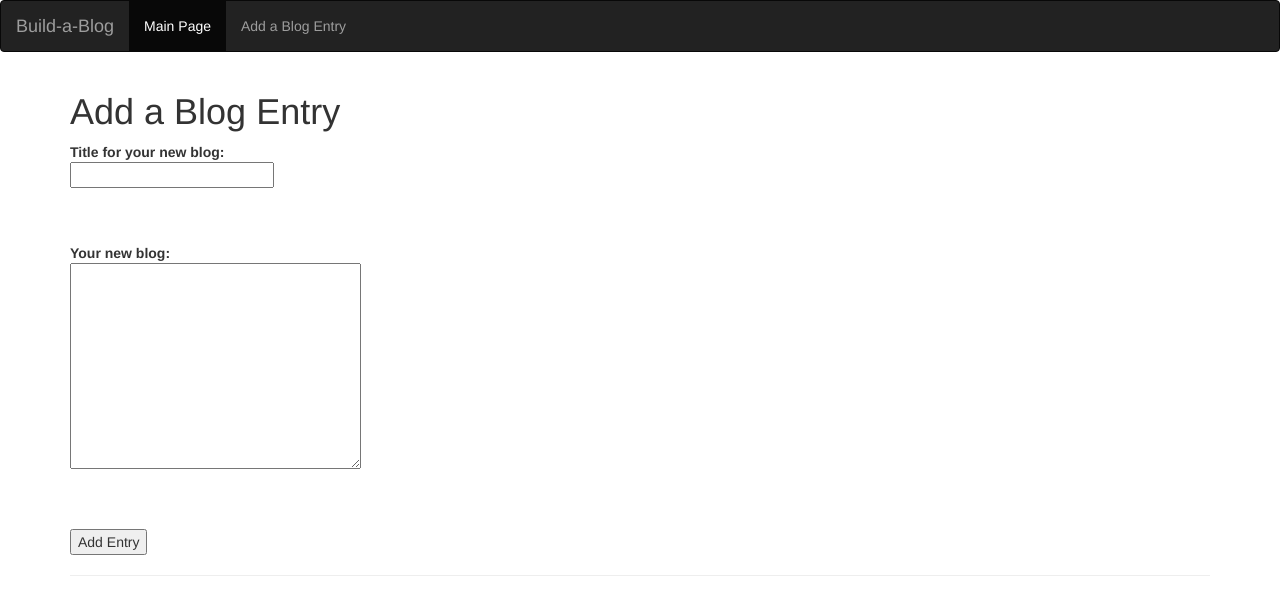
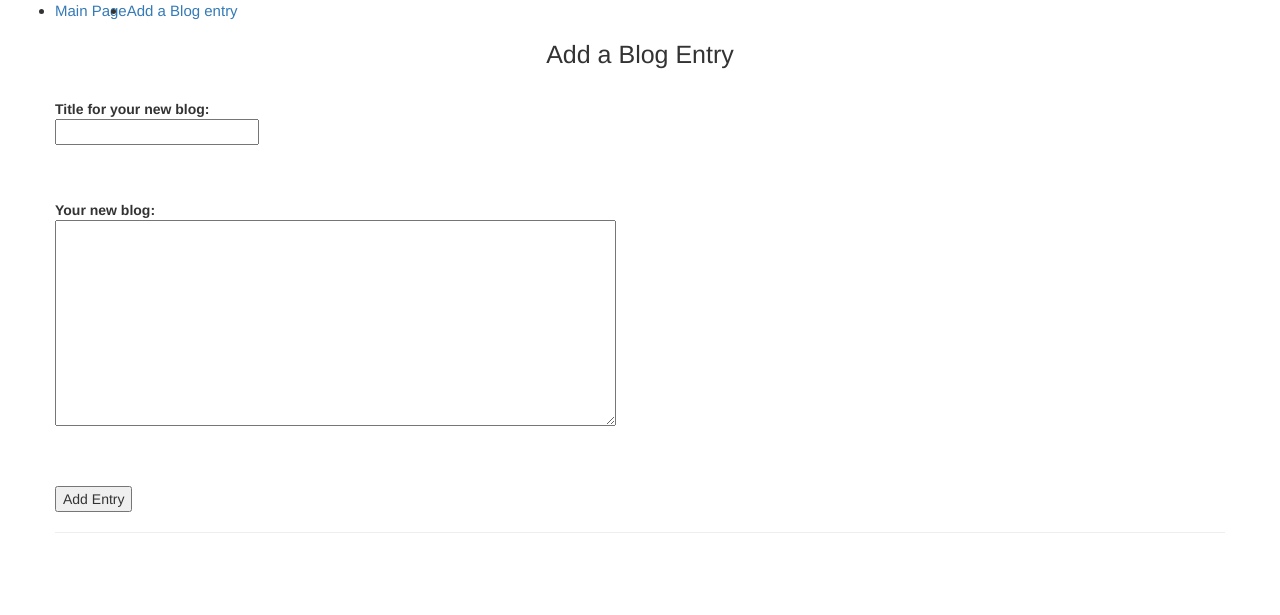
Before and after one commit to LAnderson-STL/blogz, a Flask app: page /newpost in a window 1280 px wide. Shown: the top 615 px of the page. Run offline with Flask 2, Linux system fonts and the light colour scheme; data that the repository does not hold is empty; some libraries are stand-ins or nearby versions.

Commit message:
added styling

```diff
--- a/main.py
+++ b/main.py
@@ -8,6 +8,7 @@
 app.config['SQLALCHEMY_ECHO'] = True
 db = SQLAlchemy(app)
 
+#create Blog class
 class Blog(db.Model):
 
     id = db.Column(db.Integer, primary_key=True)
@@ -19,18 +20,28 @@
         self.title = title
         self.body = body
 
+#check for input
 def not_empty(input):
     if input:
         return True
 
+
+
+
+#redirect to main blog page
 @app.route('/')
 def index():
     return redirect('/blog')
 
+
+
+
+#route to show all blogs on main page, and show indiv posts
 @app.route('/blog', methods=['POST', 'GET'])
 def show_all_posts():
+    blog_id = request.args.get('id')
     blogs = Blog.query.all()
-    blog_id = request.args.get('id')
+    #TODO: order by id desc
 
     if not_empty(blog_id):
         indiv_post = Blog.query.get(blog_id)
@@ -45,14 +56,15 @@
 
 
 
-
-#display form to add new posts
+#route to display form to add new posts
 @app.route('/newpost', methods=['POST', 'GET'])
 def add_new_post():
 
     title_error = ''
     body_error = ''
 
+
+    #form validatation
     if request.method == 'POST':
         blog_title = request.form['blog-title']
         blog_body = request.form['blog-body']
@@ -64,8 +76,6 @@
             db.session.commit()
             blog_id = new_blog.id
             return redirect('/blog?id={0}'.format(blog_id))
-
-
 
         elif not not_empty(blog_title) and not not_empty(blog_body):
             title_error = 'Please enter a title.'
@@ -93,7 +103,7 @@
 
 
 
-#delete blog posts
+#optional route to delete blog posts
 @app.route('/delete-post', methods=['POST'])
 def delete_post():
     blog_id = int(request.form['blog-id'])
--- /dev/null
+++ b/static/stylesheets/style.css
@@ -0,0 +1,32 @@
+html {
+    font-size: 16px;
+}
+
+.nav-item {
+    font-size: 1.5rem;
+}
+
+.body {
+    font-size: 1.5rem;
+}
+
+.page-heading {
+    font-size: 2.5rem;
+}
+
+.blog-title {
+    font-size: 2rem;
+}
+
+.error {
+    color :red;
+    font-size: 1.5rem;
+}
+
+label {
+    font-size: 1.5 rem;
+}
+
+h1 {
+    text-align: center;
+}
--- a/templates/base.html
+++ b/templates/base.html
@@ -8,9 +8,9 @@
 
         <!-- jQuery library -->
         <script src="https://ajax.googleapis.com/ajax/libs/jquery/3.3.1/jquery.min.js"></script>
-
         <!-- Latest compiled JavaScript -->
         <script src="https://maxcdn.bootstrapcdn.com/bootstrap/3.4.0/js/bootstrap.min.js"></script>
+
     </head>
 
 
@@ -19,23 +19,34 @@
 
 
 
-        <nav class="navbar navbar-inverse">
-             <div class="container-fluid">
-                <div class="navbar-header">
-                    <a class="navbar-brand" href="/">Build-a-Blog</a>
-                </div>
-                <ul class="nav navbar-nav">
-                    <li class="active"><a href="/">Main Page</a></li>
-                    <li><a href="/newpost">Add a Blog Entry</a></li>
+
+
+                    <div class="collapse navbar-collapse" id="navbarColor01">
+                      <ul class="navbar-nav mr-auto">
+                        <li class="nav-item active">
+                          <a class="nav-link" href="/">Main Page<span class="sr-only">(current)</span></a>
+                        </li>
+                        <li class="nav-item">
+                          <a class="nav-link" href="/newpost">Add a Blog entry</a>
                       </ul>
+
                     </div>
                   </nav>
 
+
+
         <div class="container">
+            <div class="row">
+                <div class=col-12>
+
+
+
+
 
     {% block content %}
     {% endblock %}
-
+            </div>
+        </div>
     </div>
 
     </body>
--- a/templates/newpost.html
+++ b/templates/newpost.html
@@ -1,23 +1,24 @@
 {% extends "base.html" %}
 
 {% block content %}
-    <h1>Add a Blog Entry</h1>
+    <h1 class="page-heading">Add a Blog Entry</h1>
+    </br>
     <form method='POST'>
         <label>
-            Title for your new blog:
+           Title for your new blog:
             <br />
-            <input type="text" name='blog-title' />
+            <input type="text" name='blog-title'/>
         </label>
-            <p>{{title_error}}</p>
+            <p class="error">{{title_error}}</p>
             <br/>
             <br/>
         <label>
-            Your new blog:
+                Your new blog:
             <br />
-        <textarea name="blog-body" id="" cols="30" rows="10"></textarea>
+        <textarea name="blog-body" id="" cols="60" rows="10"></textarea>
         </label>
 
-        <p>{{body_error}}</p>
+        <p class="error">{{body_error}}</p>
         <br />
         <br/>
         <input type="submit" value='Add Entry' />
```
Also changed, not shown: templates/blog.html (+7 -9 lines). Lines whose indentation alone changed are shown as unchanged.
